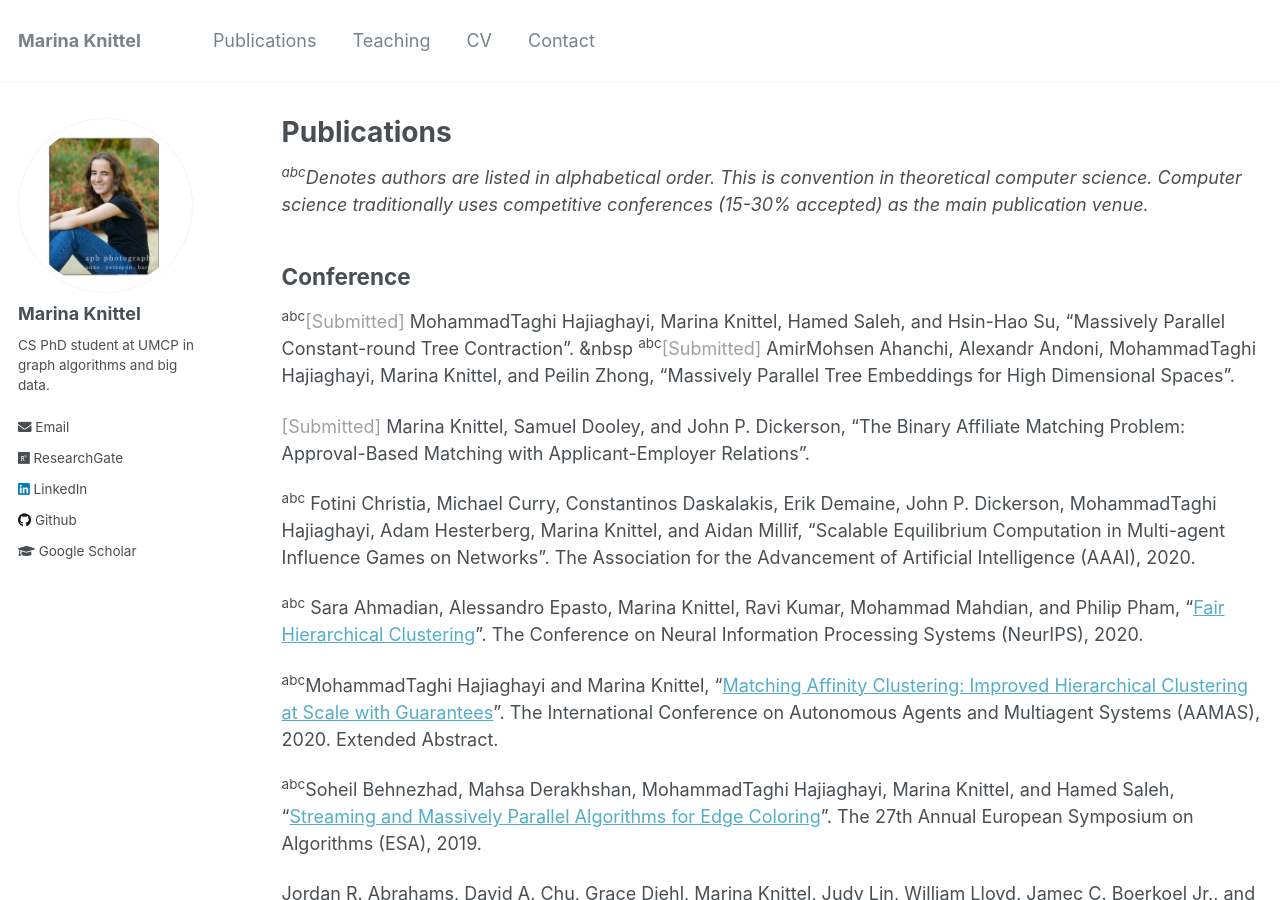
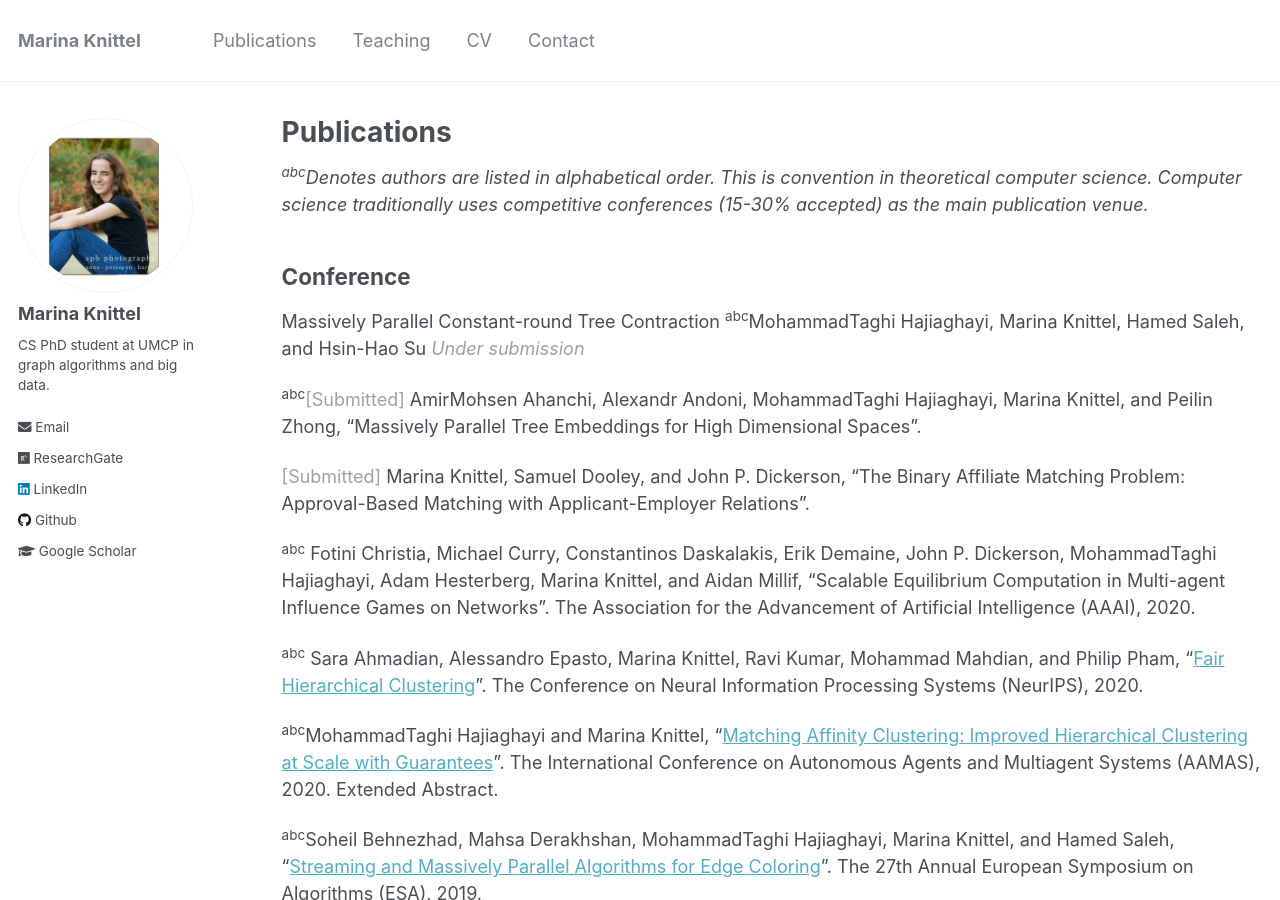
Before and after one commit to mknittel/mknittel.github.io, a Jekyll site: the page built from _pages/publications.md, in a window 1280 px wide and 900 px high. Built offline with Jekyll 4.4.1, drawn with Linux system fonts in a browser that asks for light colours.

Commit message:
Trying new pubs format

```diff
--- a/_pages/publications.md
+++ b/_pages/publications.md
@@ -8,8 +8,10 @@ author_profile: true
 Computer science traditionally uses competitive conferences (15-30% accepted) as the main publication venue.*
 
 ## Conference
-<sup>abc</sup><span style="color:#A0A0A0">[Submitted]</span> MohammadTaghi Hajiaghayi, Marina Knittel, Hamed Saleh, and Hsin-Hao Su, "Massively Parallel Constant-round Tree Contraction".
-&nbsp
+Massively Parallel Constant-round Tree Contraction
+<sup>abc</sup>MohammadTaghi Hajiaghayi, Marina Knittel, Hamed Saleh, and Hsin-Hao Su
+<span style="color:#A0A0A0">*Under submission*</span>
+
 <sup>abc</sup><span style="color:#A0A0A0">[Submitted]</span> AmirMohsen Ahanchi, Alexandr Andoni, MohammadTaghi Hajiaghayi, Marina Knittel, and Peilin Zhong, "Massively Parallel Tree Embeddings for High Dimensional Spaces".
 
 <span style="color:#A0A0A0">[Submitted]</span> Marina Knittel, Samuel Dooley, and John P. Dickerson, "The Binary Affiliate Matching Problem: Approval-Based Matching with Applicant-Employer Relations".
```
